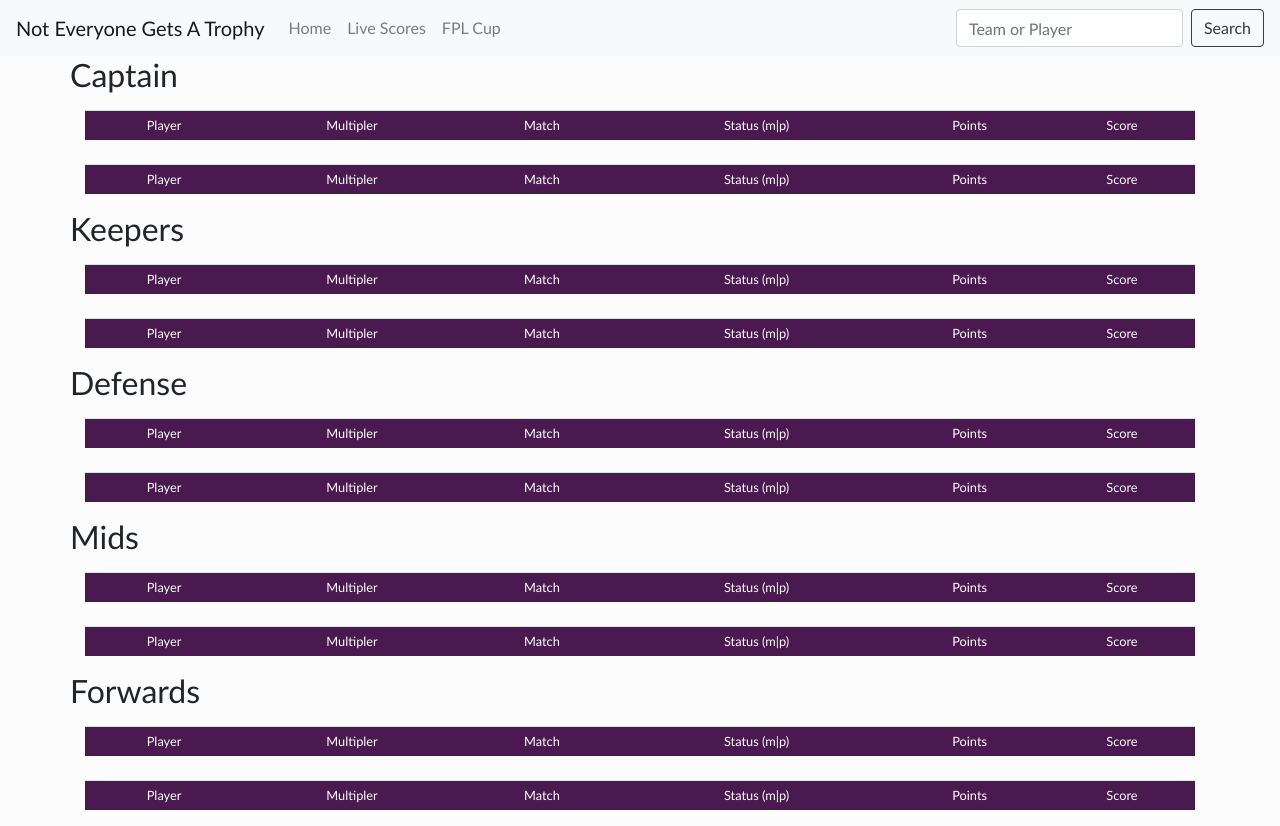
After one commit to tfox1127/notrophyfpl2, a Flask app: template templates/compare.html in a window 1280 px wide. The commit adds this page. Run offline with Flask 2, Linux system fonts and the light colour scheme; the template is opened without the code that fills it, so the values that code supplies are empty; parts of the project's set-up code (start-up, migrations or seed data) failed here and were passed over; some libraries are stand-ins or nearby versions.

Commit message:
compare teams v1

```diff
--- a/app.py
+++ b/app.py
@@ -100,9 +100,9 @@ def fpl_live():
     groups = db.execute(f"""SELECT
                         "Team 1 ID", "Team 1 Name", "score_1", "price_pct_str_1",
                         "Team 2 ID", "Team 2 Name", "score_2", "price_pct_str_2",
-                        "Group"
+                        "Group", "Match ID"
                         FROM
-            (SELECT "Group", "Team 1 ID", "Team 2 ID", "Team 1 Name", "Team 2 Name"
+            (SELECT "Match ID", "Group", "Team 1 ID", "Team 2 ID", "Team 1 Name", "Team 2 Name"
                 FROM tbl_2122_groups WHERE "GW" = {CURRENT_WEEK}) as GROUPS
         LEFT JOIN
             (SELECT "entry" as entry_1, "score_3" as score_1, "price_pct_str" as "price_pct_str_1"
@@ -202,6 +202,146 @@ def fpl_team(fpl_team_id):
 
     return render_template('fpl_team.html', heading=heading, stats=stats)
 
+@app.route('/compare/<int:team1>/<int:team2>')
+def compare(team1, team2):
+
+    q_base = f""" SELECT "element", "web_name", "plural_name_short", "player_name", "multiplier", CONCAT("status_game", ' | ', "status_player") as status, CAST("score_3" as INT), CONCAT("home", ' | ', "away") as match, CAST("points" as INT)
+            FROM (
+                SELECT "element", "web_name", "plural_name_short", "player_name", "multiplier",
+                    "status_game", "status_player", "score_3", "points", "team_h", "team_a", "entry" FROM scores_player_lvl) as main
+            LEFT JOIN (
+                SELECT "id" as "h_team_id", "short_name" as "home" FROM api_teams) as home_team
+                ON "team_h" = home_team.h_team_id
+            LEFT JOIN (
+                SELECT "id" as "a_team_id", "short_name" as "away" FROM api_teams) as away_team
+                ON "team_a" = away_team.a_team_id
+    """
+
+    ###############################################################
+    ###############################################################
+    # CAPTAIN
+    #TEAM 1
+    q_var = f"""WHERE entry = {team1} AND multiplier > 1
+                ORDER BY score_3 DESC"""
+
+    q = q_base + q_var
+
+    t1_cap = db.execute(q)
+    db.commit()
+
+    #TEAM 2
+    q_var = f"""WHERE entry = {team2} AND multiplier > 1
+                ORDER BY score_3 DESC"""
+
+    q = q_base + q_var
+
+    t2_cap = db.execute(q)
+    db.commit()
+
+    ###############################################################
+    ###############################################################
+    # GKP
+    #TEAM 1
+    q_var = f"""WHERE entry = {team1} AND plural_name_short = 'GKP' AND multiplier < 2
+                ORDER BY score_3 DESC"""
+
+    q = q_base + q_var
+
+    t1_gkp = db.execute(q)
+    db.commit()
+
+    #TEAM 2
+    q_var = f"""WHERE entry = {team2} AND plural_name_short = 'GKP' AND multiplier < 2
+                ORDER BY score_3 DESC"""
+
+    q = q_base + q_var
+
+    t2_gkp = db.execute(q)
+    db.commit()
+
+    ###############################################################
+    ###############################################################
+    # DEF
+    #TEAM 1
+    q_var = f"""WHERE entry = {team1} AND plural_name_short = 'DEF' AND multiplier < 2
+                ORDER BY score_3 DESC"""
+
+    q = q_base + q_var
+
+    t1_def = db.execute(q)
+    db.commit()
+
+    #TEAM 2
+    q_var = f"""WHERE entry = {team2} AND plural_name_short = 'DEF' AND multiplier < 2
+                ORDER BY score_3 DESC"""
+
+    q = q_base + q_var
+
+    t2_def = db.execute(q)
+    db.commit()
+
+    ###############################################################
+    ###############################################################
+    # MID
+    #TEAM 1
+    q_var = f"""WHERE entry = {team1} AND plural_name_short = 'MID' AND multiplier < 2
+                ORDER BY score_3 DESC"""
+
+    q = q_base + q_var
+
+    t1_mid = db.execute(q)
+    db.commit()
+
+    #TEAM 2
+    q_var = f"""WHERE entry = {team2} AND plural_name_short = 'MID' AND multiplier < 2
+                ORDER BY score_3 DESC"""
+
+    q = q_base + q_var
+
+    t2_mid = db.execute(q)
+    db.commit()
+
+    ###############################################################
+    ###############################################################
+    # FWD
+    #TEAM 1
+    q_var = f"""WHERE entry = {team1} AND plural_name_short = 'FWD' AND multiplier < 2
+                ORDER BY score_3 DESC"""
+
+    q = q_base + q_var
+
+    t1_fwd = db.execute(q)
+    db.commit()
+
+    #TEAM 2
+    q_var = f"""WHERE entry = {team2} AND plural_name_short = 'FWD' AND multiplier < 2
+                ORDER BY score_3 DESC"""
+
+    q = q_base + q_var
+
+    t2_fwd = db.execute(q)
+    db.commit()
+
+    q = f"""SELECT entry, player_name FROM api_standings WHERE entry = {team1}"""
+    t1_name = db.execute(q)
+    db.commit()
+
+    df = pd.DataFrame(t1_name.fetchall(), columns=t1_name.keys())
+    t1_name = df.to_records(index=False)
+    t1_name = list(t1_name)
+
+    q = f"""SELECT entry, player_name FROM api_standings WHERE entry = {team2}"""
+    t2_name = db.execute(q)
+    db.commit()
+
+    df = pd.DataFrame(t2_name.fetchall(), columns=t2_name.keys())
+    t2_name = df.to_records(index=False)
+    t2_name = list(t2_name)
+
+    return render_template('compare.html', t1_cap=t1_cap, t2_cap=t2_cap, t1_gkp=t1_gkp, t2_gkp=t2_gkp
+                                         , t1_def=t1_def, t2_def=t2_def, t1_mid=t1_mid, t2_mid=t2_mid
+                                         , t1_fwd=t1_fwd, t2_fwd=t2_fwd, t1_name=t1_name, t2_name=t2_name)
+
 @app.route('/run_search', methods= ['POST'])
 def run_search():
     if request.method == 'POST':
--- /dev/null
+++ b/templates/compare.html
@@ -0,0 +1,348 @@
+{% extends "base.html" %}
+
+{% block title %}FPL - Compare Teams{% endblock %}
+
+{% block content %}
+
+<div class="container">
+    <div class="row">
+        <h2>Captain</h2>
+    </div>
+
+    <div class="row">
+        <h5>{{t1_name[0][1]}}</h5>
+    </div>
+    <div class="table-responsive text-nowrap">
+        <table class="table table-sm text-xsmall table-hover sortable ;">
+            <thead class="thead-light text-center align-middle">
+                <td class="align-middle">Player</td>
+                <td class="align-middle">Multipler</td>
+                <td class="align-middle">Match</td>
+                <td class="align-middle">Status (m|p)</td>
+                <td class="align-middle">Points</td>
+                <td class="align-middle">Score</td>
+            </thead>
+            <tbody class="text-center align-middle">
+                {% for dd in t1_cap %}
+                <tr>
+                    <td><a href="/player/{{dd[0]}}" class="text-dark">{{dd[1]}}</a></td>
+                    <td class="align-middle">{{dd[4]}}</td>
+                    <td class="align-middle">{{dd[7]}}</td>
+                    <td class="align-middle">{{dd[5]}}</td>
+                    <td class="align-middle">{{dd[6]}}</td>
+                    <td class="align-middle">{{dd[8]}}</td>
+
+
+                </tr>
+                {% endfor %}
+            </tbody>
+        </table>
+    </div>
+
+    <div class="row">
+        <h5>{{t2_name[0][1]}}</h5>
+    </div>
+
+    <div class="table-responsive text-nowrap">
+        <table class="table table-sm text-xsmall table-hover sortable ;">
+            <thead class="thead-light text-center align-middle">
+                <td class="align-middle">Player</td>
+                <td class="align-middle">Multipler</td>
+                <td class="align-middle">Match</td>
+                <td class="align-middle">Status (m|p)</td>
+                <td class="align-middle">Points</td>
+                <td class="align-middle">Score</td>
+            </thead>
+            <tbody class="text-center align-middle">
+                {% for dd in t2_cap %}
+                <tr>
+                    <td><a href="/player/{{dd[0]}}" class="text-dark">{{dd[1]}}</a></td>
+                    <td class="align-middle">{{dd[4]}}</td>
+                    <td class="align-middle">{{dd[7]}}</td>
+                    <td class="align-middle">{{dd[5]}}</td>
+                    <td class="align-middle">{{dd[6]}}</td>
+                    <td class="align-middle">{{dd[8]}}</td>
+
+
+                </tr>
+                {% endfor %}
+            </tbody>
+        </table>
+    </div>
+
+</div>
+
+<div class="container">
+    <div class="row">
+        <h2>Keepers</h2>
+    </div>
+
+    <div class="row">
+        <h5>{{t1_name[0][1]}}</h5>
+    </div>
+    <div class="table-responsive text-nowrap">
+        <table class="table table-sm text-xsmall table-hover sortable ;">
+            <thead class="thead-light text-center align-middle">
+                <td class="align-middle">Player</td>
+                <td class="align-middle">Multipler</td>
+                <td class="align-middle">Match</td>
+                <td class="align-middle">Status (m|p)</td>
+                <td class="align-middle">Points</td>
+                <td class="align-middle">Score</td>
+            </thead>
+            <tbody class="text-center align-middle">
+                {% for dd in t1_gkp %}
+                <tr>
+                    <td><a href="/player/{{dd[0]}}" class="text-dark">{{dd[1]}}</a></td>
+                    <td class="align-middle">{{dd[4]}}</td>
+                    <td class="align-middle">{{dd[7]}}</td>
+                    <td class="align-middle">{{dd[5]}}</td>
+                    <td class="align-middle">{{dd[6]}}</td>
+                    <td class="align-middle">{{dd[8]}}</td>
+
+
+                </tr>
+                {% endfor %}
+            </tbody>
+        </table>
+    </div>
+
+    <div class="row">
+        <h5>{{t2_name[0][1]}}</h5>
+    </div>
+
+    <div class="table-responsive text-nowrap">
+        <table class="table table-sm text-xsmall table-hover sortable ;">
+            <thead class="thead-light text-center align-middle">
+                <td class="align-middle">Player</td>
+                <td class="align-middle">Multipler</td>
+                <td class="align-middle">Match</td>
+                <td class="align-middle">Status (m|p)</td>
+                <td class="align-middle">Points</td>
+                <td class="align-middle">Score</td>
+            </thead>
+            <tbody class="text-center align-middle">
+                {% for dd in t2_gkp %}
+                <tr>
+                    <td><a href="/player/{{dd[0]}}" class="text-dark">{{dd[1]}}</a></td>
+                    <td class="align-middle">{{dd[4]}}</td>
+                    <td class="align-middle">{{dd[7]}}</td>
+                    <td class="align-middle">{{dd[5]}}</td>
+                    <td class="align-middle">{{dd[6]}}</td>
+                    <td class="align-middle">{{dd[8]}}</td>
+
+
+                </tr>
+                {% endfor %}
+            </tbody>
+        </table>
+    </div>
+
+</div>
+
+<div class="container">
+    <!-- <div class="col-md-12 text-center"> -->
+    <div class="row">
+        <h2>Defense</h2>
+    </div>
+
+    <div class="row">
+        <h5>{{t1_name[0][1]}}</h5>
+    </div>
+    <div class="table-responsive text-nowrap">
+        <table class="table table-sm text-xsmall table-hover sortable ;">
+            <thead class="thead-light text-center align-middle">
+                <td class="align-middle">Player</td>
+                <td class="align-middle">Multipler</td>
+                <td class="align-middle">Match</td>
+                <td class="align-middle">Status (m|p)</td>
+                <td class="align-middle">Points</td>
+                <td class="align-middle">Score</td>
+            </thead>
+            <tbody class="text-center align-middle">
+                {% for dd in t1_def %}
+                <tr>
+                    <td><a href="/player/{{dd[0]}}" class="text-dark">{{dd[1]}}</a></td>
+                    <td class="align-middle">{{dd[4]}}</td>
+                    <td class="align-middle">{{dd[7]}}</td>
+                    <td class="align-middle">{{dd[5]}}</td>
+                    <td class="align-middle">{{dd[6]}}</td>
+                    <td class="align-middle">{{dd[8]}}</td>
+
+
+                </tr>
+                {% endfor %}
+            </tbody>
+        </table>
+    </div>
+
+    <div class="row">
+        <h5>{{t2_name[0][1]}}</h5>
+    </div>
+
+    <div class="table-responsive text-nowrap">
+        <table class="table table-sm text-xsmall table-hover sortable ;">
+            <thead class="thead-light text-center align-middle">
+                <td class="align-middle">Player</td>
+                <td class="align-middle">Multipler</td>
+                <td class="align-middle">Match</td>
+                <td class="align-middle">Status (m|p)</td>
+                <td class="align-middle">Points</td>
+                <td class="align-middle">Score</td>
+            </thead>
+            <tbody class="text-center align-middle">
+                {% for dd in t2_def %}
+                <tr>
+                    <td><a href="/player/{{dd[0]}}" class="text-dark">{{dd[1]}}</a></td>
+                    <td class="align-middle">{{dd[4]}}</td>
+                    <td class="align-middle">{{dd[7]}}</td>
+                    <td class="align-middle">{{dd[5]}}</td>
+                    <td class="align-middle">{{dd[6]}}</td>
+                    <td class="align-middle">{{dd[8]}}</td>
+
+
+                </tr>
+                {% endfor %}
+            </tbody>
+        </table>
+    </div>
+
+</div>
+
+<div class="container">
+    <div class="row">
+        <h2>Mids</h2>
+    </div>
+
+    <div class="row">
+        <h5>{{t1_name[0][1]}}</h5>
+    </div>
+    <div class="table-responsive text-nowrap">
+        <table class="table table-sm text-xsmall table-hover sortable ;">
+            <thead class="thead-light text-center align-middle">
+                <td class="align-middle">Player</td>
+                <td class="align-middle">Multipler</td>
+                <td class="align-middle">Match</td>
+                <td class="align-middle">Status (m|p)</td>
+                <td class="align-middle">Points</td>
+                <td class="align-middle">Score</td>
+            </thead>
+            <tbody class="text-center align-middle">
+                {% for dd in t1_mid %}
+                <tr>
+                    <td><a href="/player/{{dd[0]}}" class="text-dark">{{dd[1]}}</a></td>
+                    <td class="align-middle">{{dd[4]}}</td>
+                    <td class="align-middle">{{dd[7]}}</td>
+                    <td class="align-middle">{{dd[5]}}</td>
+                    <td class="align-middle">{{dd[6]}}</td>
+                    <td class="align-middle">{{dd[8]}}</td>
+
+
+                </tr>
+                {% endfor %}
+            </tbody>
+        </table>
+    </div>
+
+    <div class="row">
+        <h5>{{t2_name[0][1]}}</h5>
+    </div>
+
+    <div class="table-responsive text-nowrap">
+        <table class="table table-sm text-xsmall table-hover sortable ;">
+            <thead class="thead-light text-center align-middle">
+                <td class="align-middle">Player</td>
+                <td class="align-middle">Multipler</td>
+                <td class="align-middle">Match</td>
+                <td class="align-middle">Status (m|p)</td>
+                <td class="align-middle">Points</td>
+                <td class="align-middle">Score</td>
+            </thead>
+            <tbody class="text-center align-middle">
+                {% for dd in t2_mid %}
+                <tr>
+                    <td><a href="/player/{{dd[0]}}" class="text-dark">{{dd[1]}}</a></td>
+                    <td class="align-middle">{{dd[4]}}</td>
+                    <td class="align-middle">{{dd[7]}}</td>
+                    <td class="align-middle">{{dd[5]}}</td>
+                    <td class="align-middle">{{dd[6]}}</td>
+                    <td class="align-middle">{{dd[8]}}</td>
+
+
+                </tr>
+                {% endfor %}
+            </tbody>
+        </table>
+    </div>
+
+</div>
+
+<div class="container">
+    <div class="row">
+        <h2>Forwards</h2>
+    </div>
+
+    <div class="row">
+        <h5>{{t1_name[0][1]}}</h5>
+    </div>
+    <div class="table-responsive text-nowrap">
+        <table class="table table-sm text-xsmall table-hover sortable ;">
+            <thead class="thead-light text-center align-middle">
+                <td class="align-middle">Player</td>
+                <td class="align-middle">Multipler</td>
+                <td class="align-middle">Match</td>
+                <td class="align-middle">Status (m|p)</td>
+                <td class="align-middle">Points</td>
+                <td class="align-middle">Score</td>
+            </thead>
+            <tbody class="text-center align-middle">
+                {% for dd in t1_fwd %}
+                <tr>
+                    <td><a href="/player/{{dd[0]}}" class="text-dark">{{dd[1]}}</a></td>
+                    <td class="align-middle">{{dd[4]}}</td>
+                    <td class="align-middle">{{dd[7]}}</td>
+                    <td class="align-middle">{{dd[5]}}</td>
+                    <td class="align-middle">{{dd[6]}}</td>
+                    <td class="align-middle">{{dd[8]}}</td>
+
+
+                </tr>
+                {% endfor %}
+            </tbody>
+        </table>
+    </div>
+
+    <div class="row">
+        <h5>{{t2_name[0][1]}}</h5>
+    </div>
+
+    <div class="table-responsive text-nowrap">
+        <table class="table table-sm text-xsmall table-hover sortable ;">
+            <thead class="thead-light text-center align-middle">
+                <td class="align-middle">Player</td>
+                <td class="align-middle">Multipler</td>
+                <td class="align-middle">Match</td>
+                <td class="align-middle">Status (m|p)</td>
+                <td class="align-middle">Points</td>
+                <td class="align-middle">Score</td>
+            </thead>
+            <tbody class="text-center align-middle">
+                {% for dd in t2_fwd %}
+                <tr>
+                    <td><a href="/player/{{dd[0]}}" class="text-dark">{{dd[1]}}</a></td>
+                    <td class="align-middle">{{dd[4]}}</td>
+                    <td class="align-middle">{{dd[7]}}</td>
+                    <td class="align-middle">{{dd[5]}}</td>
+                    <td class="align-middle">{{dd[6]}}</td>
+                    <td class="align-middle">{{dd[8]}}</td>
+
+
+                </tr>
+                {% endfor %}
+            </tbody>
+        </table>
+    </div>
+
+</div>
+
+{% endblock %}
```
Also changed, not shown: templates/fpl_live.html (+11 -5 lines).
